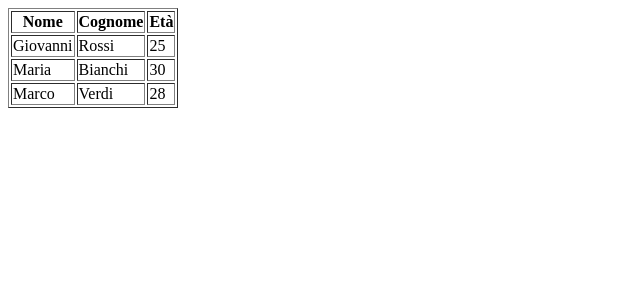
After one commit to Arba-Marco/Progettino_spotify1, a Flask app: template templates/tabella_brani.html in a window 1280 px wide. The commit adds this page. Shown: the top 300 px of the page, without its empty margins (0-640 px from the left). Run offline with Flask 3, Linux system fonts and the light colour scheme; the template is opened without the code that fills it, so the values that code supplies are empty.

```diff
--- a/app.py
+++ b/app.py
@@ -1,64 +1,66 @@
-from flask import Flask, redirect, request, url_for, render_template,session
+from flask import Flask, redirect, request, url_for, render_template, session
 import spotipy
 from spotipy.oauth2 import SpotifyOAuth
 
-    #le tue credenziali le trovi nella dashboard di prima
 SPOTIFY_CLIENT_ID = "d3c1badbe879439c85f4ee31bf30a33a"
 SPOTIFY_CLIENT_SECRET = "12ccffe121454ab892ccd7890c4a8db1"
 SPOTIFY_REDIRECT_URI = "https://5000-arbamarco-progettinospo-fh4j7gu8ehb.ws-eu117.gitpod.io/callback"
 
 app = Flask(__name__)
-app.secret_key = 'chiave_per_session' #ci serve per identificare la sessione
+app.secret_key = 'chiave_per_session'
 
-#config SpotifyOAuth per l'autenticazione e redirect uri
 sp_oauth = SpotifyOAuth(
-client_id=SPOTIFY_CLIENT_ID,
-client_secret=SPOTIFY_CLIENT_SECRET,
-redirect_uri=SPOTIFY_REDIRECT_URI,
-scope="user-read-private" #permessi x informazioni dell'utente
+    client_id=SPOTIFY_CLIENT_ID,
+    client_secret=SPOTIFY_CLIENT_SECRET,
+    redirect_uri=SPOTIFY_REDIRECT_URI,
+    scope="user-read-private user-library-read playlist-read-private"  # Permessi per leggere playlist
 )
 
 @app.route('/')
 def login():
-    auth_url = sp_oauth.get_authorize_url() #login di spotify
+    auth_url = sp_oauth.get_authorize_url()
     return redirect(auth_url)
 
 @app.route('/callback')
 def callback():
-    code = request.args.get('code') #recupero codice di autorizzazione
-    token_info = sp_oauth.get_access_token(code) #uso il code per un codice di accesso
-    session['token_info'] = token_info #salvo il token nella mia sessione x riutilizzarlo
+    code = request.args.get('code')
+    token_info = sp_oauth.get_access_token(code)
+    session['token_info'] = token_info
     return redirect(url_for('home'))
 
 @app.route('/home')
 def home():
-    token_info = session.get('token_info', None) #recupero token sissione (salvato prima)
+    token_info = session.get('token_info', None)
 
     if not token_info:
+        return redirect(url_for('login'))
 
-        return redirect(url_for('login'))
-    sp = spotipy.Spotify(auth=token_info['access_token']) #usiamo il token per ottenere i dati del profilo
+    sp = spotipy.Spotify(auth=token_info['access_token'])
 
+    # Recupera le informazioni dell'utente
     user_info = sp.current_user()
 
-    print(user_info) #capiamo la struttura di user_info per usarle nel frontend
+    # Recupera le playlist dell'utente
+    playlists = sp.current_user_playlists()
 
-    #config SpotifyOAuth per l'autenticazione e redirect uri
 
-    return render_template('home.html', user_info=user_info) #passo le info utente all'home.html
+    # Visualizzare il risultato delle playlist nella console per debug
+    print(playlists)
 
-    @app.route('/logout')
-    def logout():
-        session.clear() #cancelliamo l'access token salvato in session
-        sp_oauth = SpotifyOAuth(
-            client_id=SPOTIFY_CLIENT_ID,
-            client_secret=SPOTIFY_CLIENT_SECRET,
-            redirect_uri=SPOTIFY_REDIRECT_URI,
-            scope="user-read-private", #permessi x informazioni dell'utente
-            show_dialog=True #forziamo la richiesta di inserire new credenziali
-            )
+    return render_template('home.html', user_info=user_info, playlists=playlists['items'])
+
+@app.route('/logout')
+def logout():
+    session.clear()
+    sp_oauth = SpotifyOAuth(
+        client_id=SPOTIFY_CLIENT_ID,
+        client_secret=SPOTIFY_CLIENT_SECRET,
+        redirect_uri=SPOTIFY_REDIRECT_URI,
+        scope="user-read-private user-library-read playlist-read-private",
+        show_dialog=True
+    )
     return redirect(url_for('login'))
 
 
-if __name__=="__main__":
-        app.run(debug=True)
+if __name__ == "__main__":
+    app.run(debug=True)
--- /dev/null
+++ b/templates/tabella_brani.html
@@ -0,0 +1,32 @@
+<!DOCTYPE html>
+<html lang="it">
+<head>
+    <meta charset="UTF-8">
+    <meta name="viewport" content="width=device-width, initial-scale=1.0">
+    <title>Tabella in HTML</title>
+</head>
+<body>
+    <table border="1" >
+        <tr>
+            <th>Nome</th>
+            <th>Cognome</th>
+            <th>Età</th>
+        </tr>
+        <tr>
+            <td>Giovanni</td>
+            <td>Rossi</td>
+            <td>25</td>
+        </tr>
+        <tr>
+            <td>Maria</td>
+            <td>Bianchi</td>
+            <td>30</td>
+        </tr>
+        <tr>
+            <td>Marco</td>
+            <td>Verdi</td>
+            <td>28</td>
+        </tr>
+    </table>
+</body>
+</html>
```
Also changed, not shown: templates/home.html (+10 -0 lines), 1 other file.
